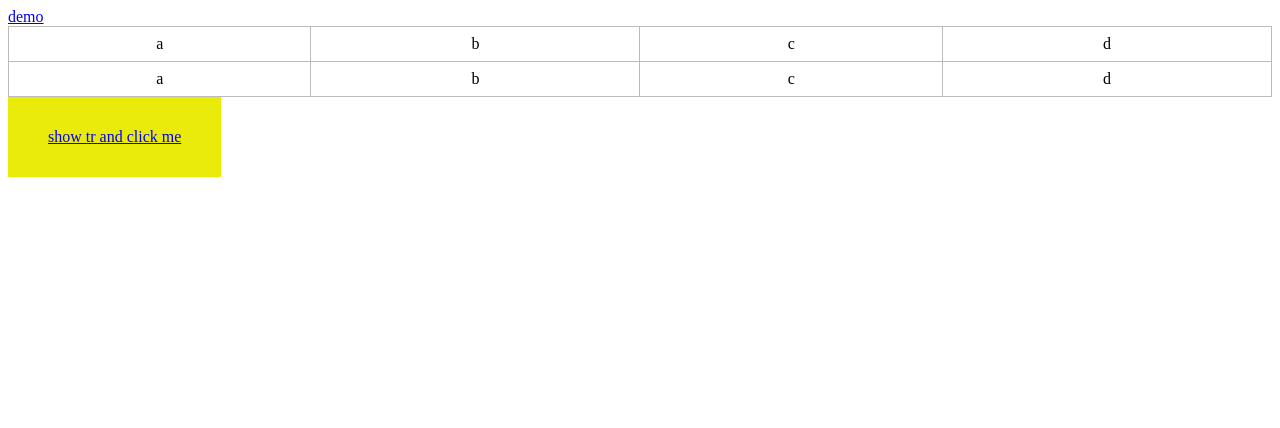
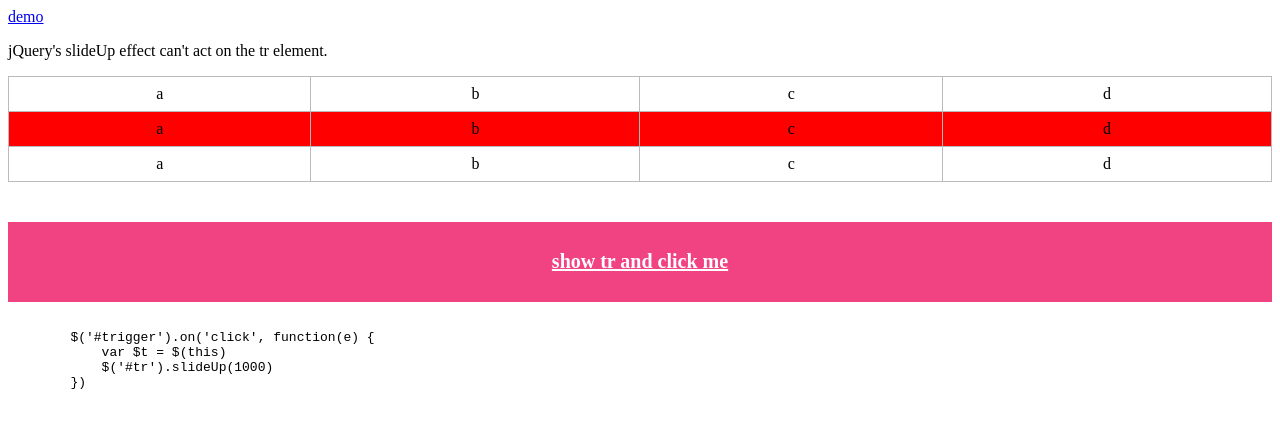
Before and after one commit to veian/veian.github.io, a Jekyll site: the page built from demo/table-fadein.html, in a window 1280 px wide. Shown: the top 428 px of the page. Built offline with Jekyll 4.4.1, drawn with Linux system fonts in a browser that asks for light colours; nearby versions of some CDN libraries; Markdown is read by kramdown in place of the engine named in the settings.

Commit message:
demo table-fadeIn update

```diff
--- a/demo/table-fadein.html
+++ b/demo/table-fadein.html
@@ -1,12 +1,13 @@
 ---
 layout: demo/main
-title:  "table fadein"
+title:  "table .slideUp()"
 date: 2014-01-16 17:22:46
-description: "table fadein"
+description: "jQuery's slideUp effect can't act on the tr element"
 show: "on"
 categories: demo
 tags: [js useragent]
 ---
+<p>jQuery's slideUp effect can't act on the tr element.</p>
 <style>
     table{
         width:100%;
@@ -19,15 +20,19 @@
         text-align:center;
     }
     #tr{
-        display:none;
         background-color:#f00;
     }
     #trigger{
-        float:left;
+        display:block;
         height:80px;
+        margin-top:40px;
         padding:0 40px;
         line-height:79px;
-        background-color:#ebeb0a;
+        background-color:#f14382;
+        color:#fff;
+        font-weight:bold;
+        font-size:20px;
+        text-align:center;
     }
 </style>
 <table id="table">
@@ -51,6 +56,14 @@
     </tr>
 </table>
 <a href="javascript:;" id="trigger">show tr and click me</a>
+<pre>
+    <code>
+        $('#trigger').on('click', function(e) {
+            var $t = $(this)
+            $('#tr').slideUp(1000)
+        })
+    </code>
+</pre>
 <script>
     $(function() {
         $('#tr').on('click', function(e) {
@@ -60,7 +73,7 @@
         })
         $('#trigger').on('click', function(e) {
             var $t = $(this)
-            $('#tr').fadeIn()
+            $('#tr').slideUp(1000)
         })
     })
 </script>
```
